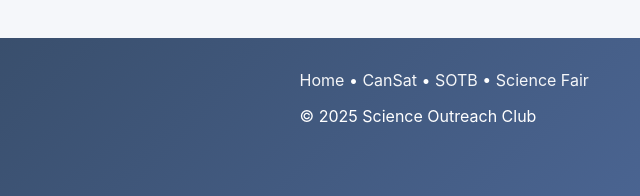
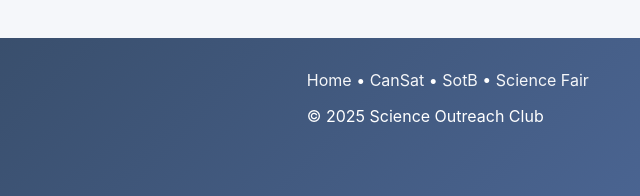
Before and after one commit to MrSnoozy/science-outreach-club, a plain HTML site: page index.html in a window 1280 px wide. Shown: the part 1473-1669 px from the top of the page, 640-1280 px from the left. Drawn offline with Linux system fonts and the light colour scheme.

Commit message:
Fix SotB written as SOTB in index.html

```diff
--- a/index.html
+++ b/index.html
@@ -145,7 +145,7 @@
         <nav>
           <a href="index.html">Home</a> •
           <a href="cansat.html">CanSat</a> •
-          <a href="sotb.html">SOTB</a> •
+          <a href="sotb.html">SotB</a> •
           <a href="science-fair.html">Science Fair</a>
         </nav>
         <p class="copyright">© <span id="year"></span> Science Outreach Club</p>
```
